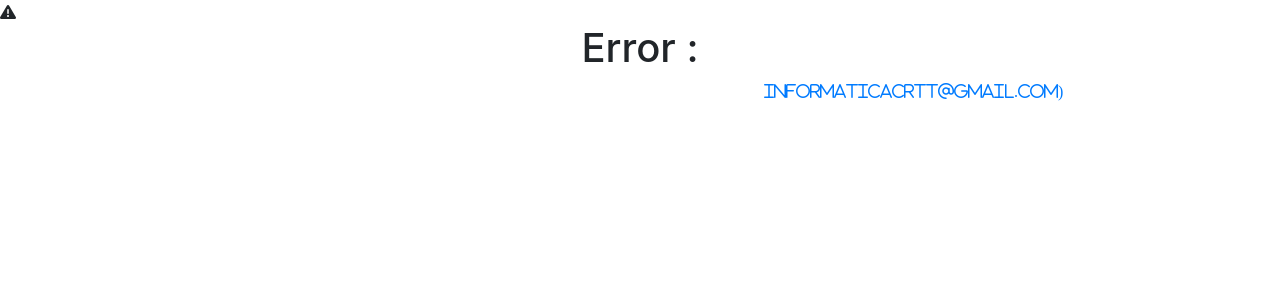
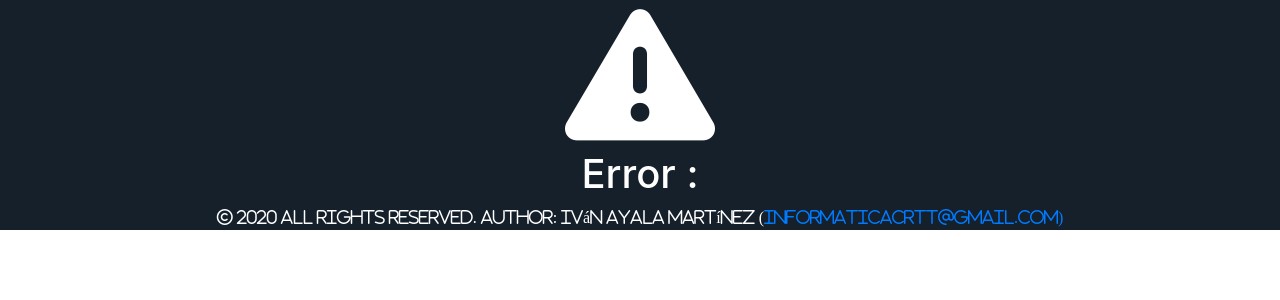
Before and after one commit to Informaticacrtt/TFG-IVAN_AYALA, a Laravel app: template resources/views/error.blade.php in a window 1280 px wide. Shown: the top 300 px of the page. Run offline with Laravel 8, Linux system fonts and the light colour scheme; the template is opened without the code that fills it: most values are stand-ins (such as "Sample title", 1, 10 or a date in 2020); data that the repository does not hold is empty; some libraries are stand-ins or nearby versions.

Commit message:
Error view fixed

```diff
--- a/public/css/styles.css
+++ b/public/css/styles.css
@@ -365,6 +365,7 @@
         background-color: rgb(21, 32, 43);
         height: 100%;
         justify-content: space-evenly;
+        color: white;
     }
 
     .fa-twitter-square {
@@ -383,3 +384,13 @@
         text-align: center;
         align-items: center;
     }
+
+    .fa-lock {
+        color: white;
+    }
+
+    .fa-exclamation-triangle {
+        color: white;
+        font-size: 150px;
+        text-align: center;
+    }
--- a/resources/views/error.blade.php
+++ b/resources/views/error.blade.php
@@ -13,19 +13,22 @@
 </head>
 
 <body>
-    <div id="botChecker">
+    <div class="profile">
 
-        <i class="fas fa-exclamation-triangle"></i>
-        <h1> Error : {{$result -> Error}}</h1>
-        @if ($result -> protected)
-            <i class="fas fa-lock"> Account is protected</i>
-        @endif
+        <div class="botChecker">
 
+            <i class="fas fa-exclamation-triangle"></i>
+            <h1 style="color:white;"> Error : {{$result -> error}}</h1>
+            @if ($result -> protected)
+            <i class="fas fa-lock">Account is protected</i>
+            @endif
+
+        </div>
+        <footer id="footer">
+            <i class="far fa-copyright"> 2020 All Rights Reserved. Author: Iván Ayala Martínez (<a href="mailto:informaticacrtt@gmail.com">informaticacrtt@gmail.com)</a></i>
+        </footer>
     </div>
+
 </body>
 
-<footer id = "footer">
-    <i class="far fa-copyright"> 2020 All Rights Reserved. Author: Iván Ayala Martínez (<a href="mailto:informaticacrtt@gmail.com">informaticacrtt@gmail.com)</a></i>
-</footer>
-
 </html>
--- a/resources/views/search.blade.php
+++ b/resources/views/search.blade.php
@@ -81,10 +81,8 @@
             <p><b>Tweets (including Retweets):</b> {{$result -> statuses_count}}</p>
             <p><b>Likes: </b>{{$result -> favourites_count}}</p>
             <p><b>Lists: </b>{{$result -> listed_count}}</p>
-            <p><b>Retweets: </b></p>
             <p><b>Most recent post: </b>{{$result -> most_recent_post}}</p>
             <p><b>Recent Tweets per day: </b>{{$result -> average_tweets_per_day}} </p>
-            <p><b>Retweet ratio: </b></p>
             <p><b>Followers ratio: </b>{{$result -> followers_ratio}}</p>
         </div>
 
```
Also changed, not shown: app/User.php (+5 -2 lines).
